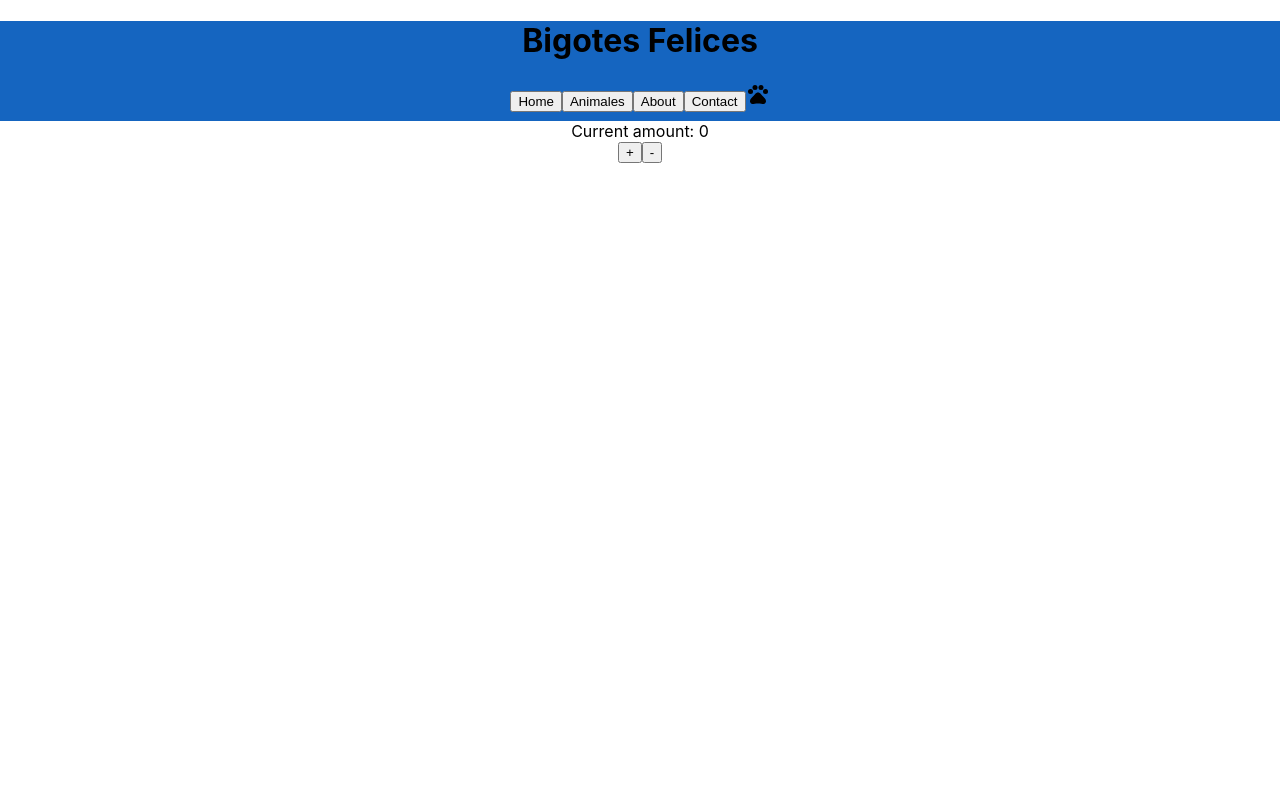
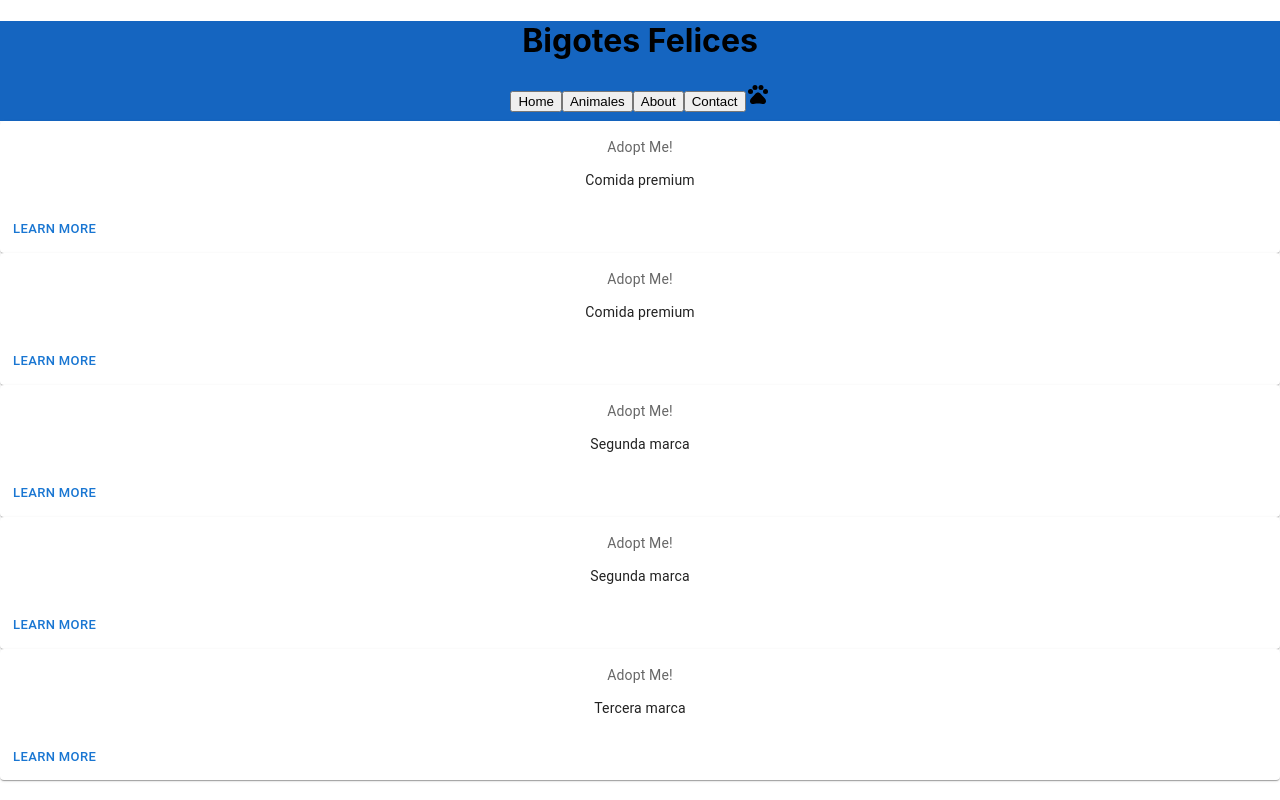
Before and after one commit to luciaporral/React37555, a React (Create React App) app: page / in a window 1280 px wide. Built offline with nearby package versions, Linux system fonts and the light colour scheme.

Commit message:
Added Promises and MockAPI

```diff
--- /dev/null
+++ b/src/components/Pet.jsx
@@ -0,0 +1,40 @@
+import * as React from 'react';
+import Box from '@mui/material/Box';
+import Card from '@mui/material/Card';
+import CardActions from '@mui/material/CardActions';
+import CardContent from '@mui/material/CardContent';
+import Button from '@mui/material/Button';
+import Typography from '@mui/material/Typography';
+
+const bull = (
+  <Box
+    component="span"
+    sx={{ display: 'inline-block', mx: '2px', transform: 'scale(0.8)' }}
+  >
+    •
+  </Box>
+);
+
+export default function PetCard(props) {
+  return (
+    <Card sx={{ minWidth: 275 }}>
+      <CardContent>
+        <Typography sx={{ fontSize: 14 }} color="text.secondary" gutterBottom>
+          Adopt Me!
+        </Typography>
+        <Typography variant="h5" component="div">
+          {props.name}
+        </Typography>
+        <Typography sx={{ mb: 1.5 }} color="text.secondary">
+          {props.age}
+        </Typography>
+        <Typography variant="body2">
+          {props.description}
+        </Typography>
+      </CardContent>
+      <CardActions>
+        <Button size="small">Learn More</Button>
+      </CardActions>
+    </Card>
+  );
+}
--- a/src/components/PetListContainer.jsx
+++ b/src/components/PetListContainer.jsx
@@ -1,7 +1,31 @@
-import ItemCount from "./ItemCount"
+import React, {useState, useEffect} from "react";
+import ItemCount from "./ItemCount";
+import getPets from "../mockAPI";
+import PetCard from "./Pet";
 
 const PetListContainer = () =>{
+    let [data, setData] = useState([]);
+
+   useEffect(()=>{
+    console.log("UseEffect")
+        getPets().then((dataResponse) => {
+            setData(dataResponse)
+        })
+    },
+    []
+   )
     return(
-        <div><ItemCount/></div>
+        <div>
+            {
+                data.map( (pet) => {
+                    return (
+                    <PetCard
+                            name={pet.name}
+                            description ={pet.description}
+                            age = {pet.age}
+                    />);}
+                )
+                }
+        </div>
     )
 };export default PetListContainer
```
